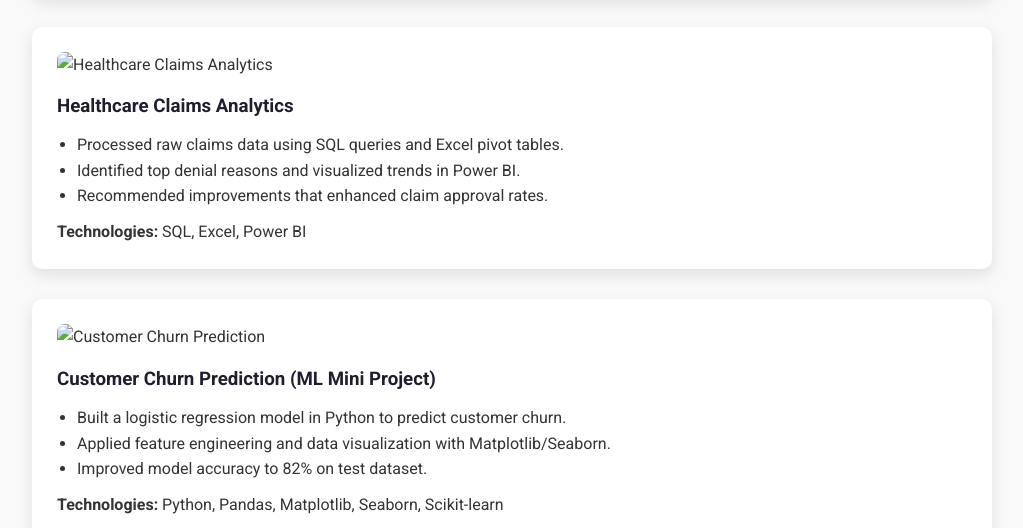
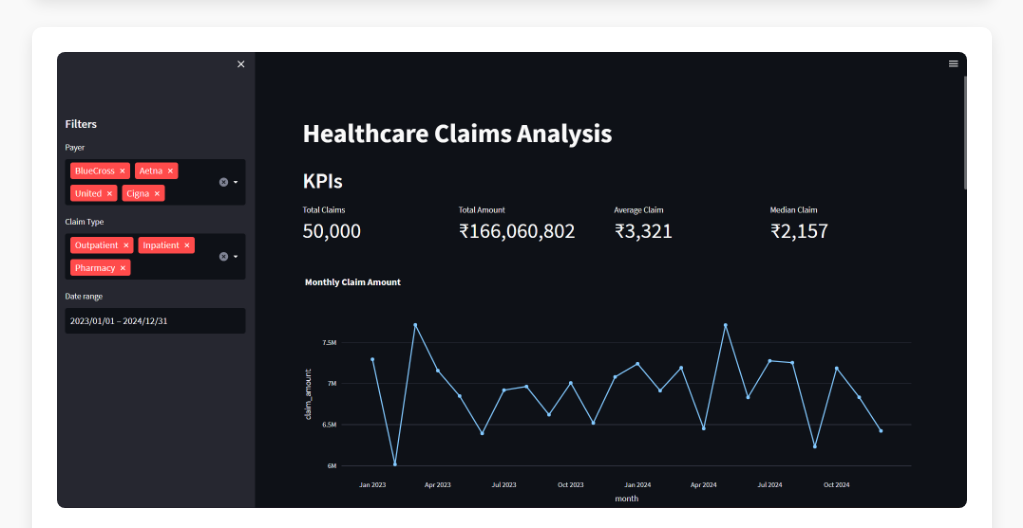
Before and after one commit to Nikkhiiilll/portfolio, a plain HTML site: page index.html in a window 1280 px wide. Shown: the part 1463-1991 px from the top of the page, without its empty margins (128-1151 px from the left). Drawn offline with Linux system fonts and the light colour scheme.

Commit message:
index.html

```diff
--- a/index.html
+++ b/index.html
@@ -44,7 +44,7 @@
 
       <!-- Project 1 -->
       <div class="project-card">
-        <img src="projects/ecommerce_sales_dashboard.png" alt="E-commerce Sales Dashboard">
+        <img src="imagess/ecommerce_sales_dashboard.png" alt="E-commerce Sales Dashboard">
         <h3>E-commerce Sales Dashboard</h3>
         <ul>
           <li>Cleaned and transformed sales transaction data with Python (Pandas).</li>
@@ -56,7 +56,7 @@
 
       <!-- Project 2 -->
       <div class="project-card">
-        <img src="projects/healthcare_claims_analytics.png" alt="Healthcare Claims Analytics">
+        <img src="images/healthcare_claims_analytics.png" alt="Healthcare Claims Analytics">
         <h3>Healthcare Claims Analytics</h3>
         <ul>
           <li>Processed raw claims data using SQL queries and Excel pivot tables.</li>
@@ -68,7 +68,7 @@
 
       <!-- Project 3 -->
       <div class="project-card">
-        <img src="projects/customer_churn_prediction.png" alt="Customer Churn Prediction">
+        <img src="images/customer_churn_prediction.png" alt="Customer Churn Prediction">
         <h3>Customer Churn Prediction (ML Mini Project)</h3>
         <ul>
           <li>Built a logistic regression model in Python to predict customer churn.</li>
```
